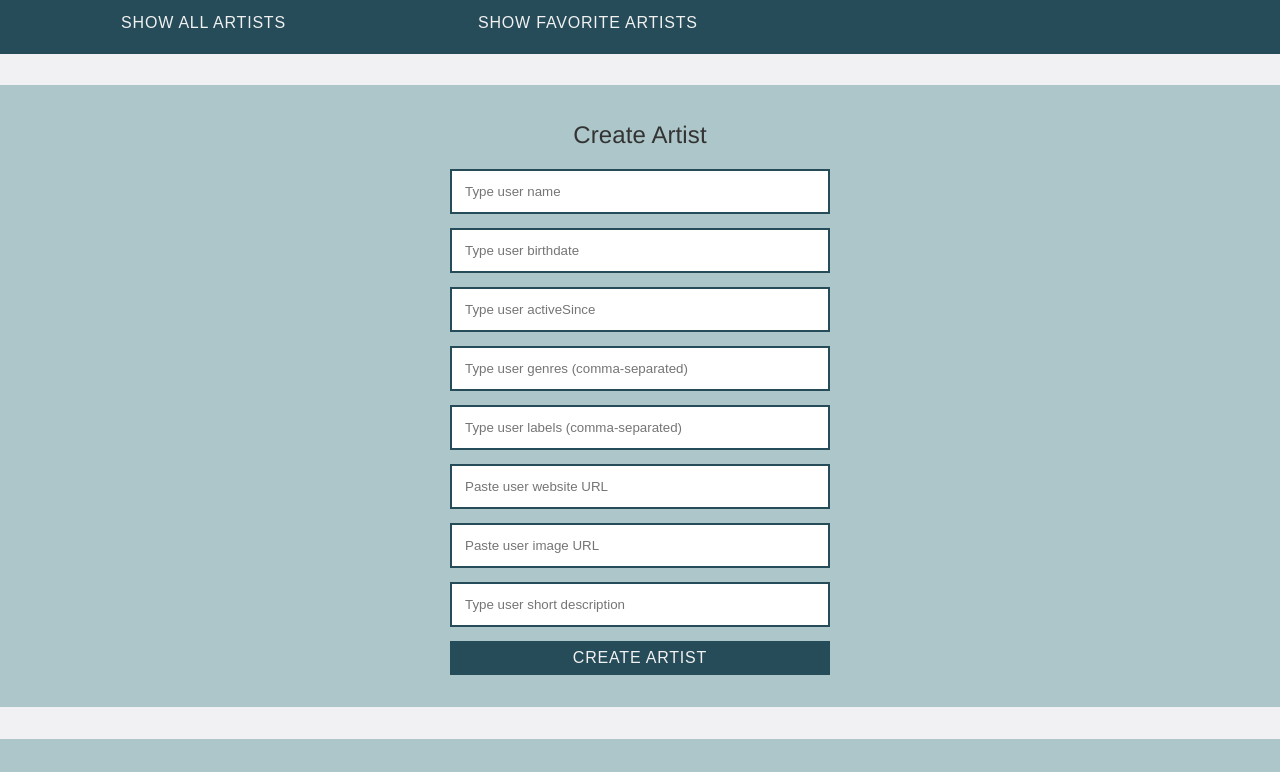
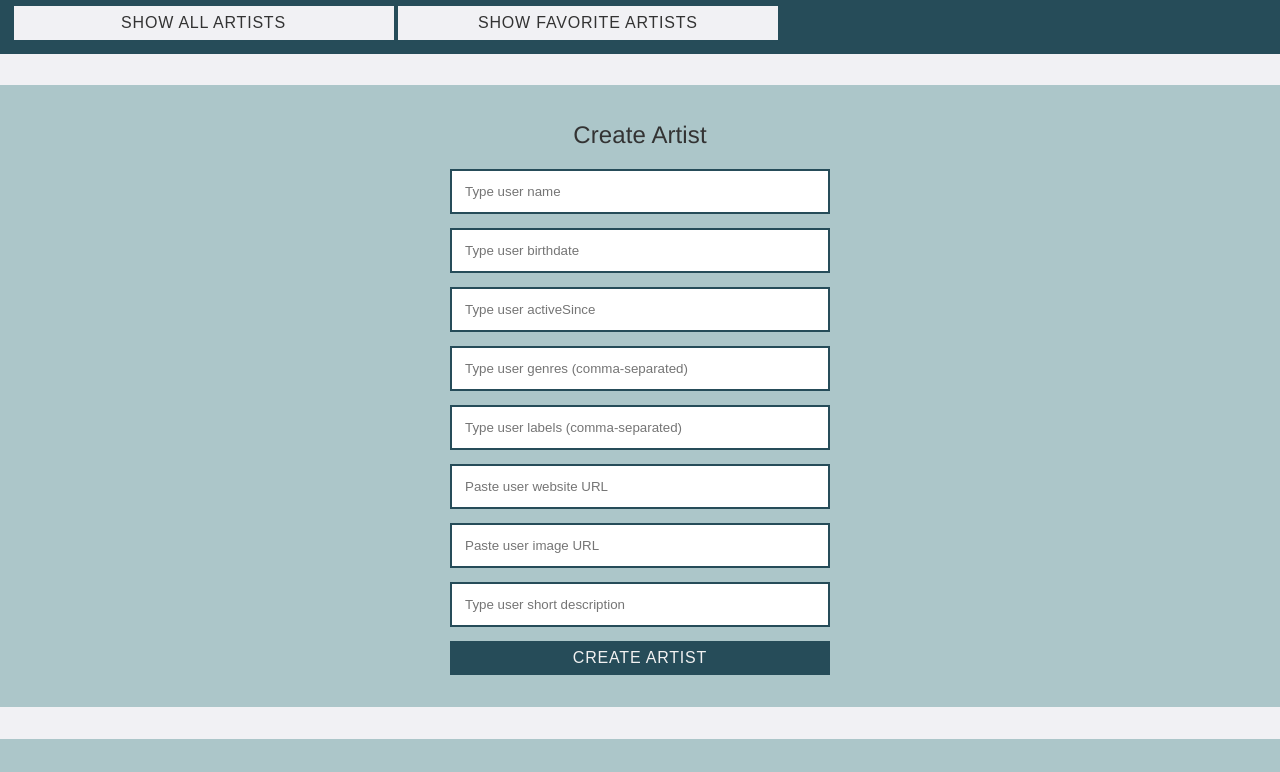
Before and after one commit to svdf18/node.js_og_express_frontend, a plain HTML site: page index.html in a window 1280 px wide. Shown: the part 87-859 px from the top of the page. Drawn offline with Linux system fonts and the light colour scheme; no server answers.

Commit message:
minor bla

```diff
--- a/app.css
+++ b/app.css
@@ -169,6 +169,11 @@ button {
   max-width: 380px;
 }
 
+.button-header {
+  background-color: #f1f1f4;
+  color: #333;
+}
+
 .btn-toggle-favorite-artist {
   font-weight: 300;
   font-size: 1em;
--- a/app.js
+++ b/app.js
@@ -6,6 +6,8 @@ let selectedArtist;
 let currentArtistList = "all";
 
 window.addEventListener("load", initApp);
+
+// Init and eventlisteners //
 
 function initApp() {
   updateArtistGrid();
@@ -23,6 +25,8 @@ function initApp() {
   });
 }
 
+// Read and update //
+
 async function updateArtistGrid() {
   const artists = await readArtists();
   displayArtists(artists);
@@ -33,6 +37,8 @@ async function readArtists() {
   const data = await response.json();
   return data;
 }
+
+// Display all artists or favorite artists //
 
 async function displayArtists(list) {
   document.querySelector("#artist-grid").innerHTML = "";
```
